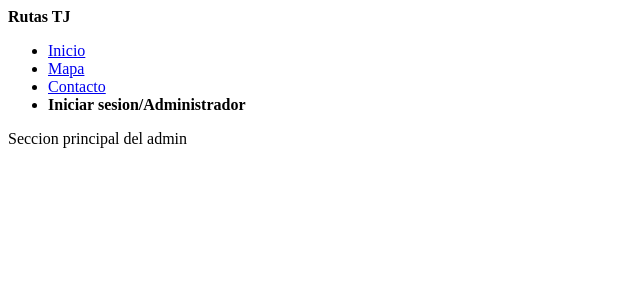
After one commit to Derian-18/BackendRutasTJ, a Django app: page /panel-admin/admin/ in a window 1280 px wide. The commit adds this page. Shown: the top 300 px of the page, without its empty margins (0-640 px from the left). Run offline with Django 5.2, Linux system fonts and the light colour scheme.

Commit message:
Se restablecio la estructura de archivos

```diff
--- a/core_rutasTJ/core_rutasTJ/urls.py
+++ b/core_rutasTJ/core_rutasTJ/urls.py
@@ -16,8 +16,11 @@ Including another URLconf
 """
 from django.contrib import admin
 from django.urls import path, include
+from panel import views
 
 urlpatterns = [
     path('admin/', admin.site.urls),
-    path('', include('panel.urls'))
+    path('', views.home, name='home'),
+    path('contacto/', views.contacto, name="contacto"),
+    path('panel-admin/', include('panel.urls'))
 ]
--- a/core_rutasTJ/panel/urls.py
+++ b/core_rutasTJ/panel/urls.py
@@ -2,6 +2,6 @@ from django.urls import path
 from . import views
 
 urlpatterns = [
-    path('', views.home, name='home'),
     path("login/", views.login_view, name="login"),
+    path('admin/',  views.admin, name="admin")
 ]
--- a/core_rutasTJ/panel/views.py
+++ b/core_rutasTJ/panel/views.py
@@ -7,6 +7,10 @@ from django.contrib.auth import authenticate, login, logout
 
 def home(request):
     return render(request, 'index.html')
+
+def contacto(request):
+    return render(request, 'contacto.html')
+
 # Iniciar sesion
 def login_view(request):
     if request.method == "POST":
@@ -17,8 +21,11 @@ def login_view(request):
 
         if user is not None:
             login(request, user)
-            return redirect("index.html")  # Cambia a tu vista principal
+            return redirect("admin")  # Cambia a tu vista principal
         else:
             messages.error(request, "Usuario o contraseña incorrectos")
 
     return render(request, "login.html")
+
+def admin(request):
+    return render(request, 'admin.html')
--- /dev/null
+++ b/core_rutasTJ/templates/admin.html
@@ -0,0 +1,30 @@
+<!DOCTYPE html>
+<html lang="en">
+<head>
+    <meta charset="UTF-8">
+    <meta name="viewport" content="width=device-width, initial-scale=1.0">
+    <title>Panel-ADMIN</title>
+</head>
+<body>
+
+    <header>
+        <nav>
+            <strong>Rutas TJ</strong>
+            <ul>
+                <li><a href="{% url 'home' %}">Inicio</a></li>
+                <li><a href="#">Mapa</a></li>
+                <li><a href="{% url 'contacto' %}">Contacto</a></li>
+                <li><strong>Iniciar sesion/Administrador</strong></a></li>
+            </ul>
+        </nav>
+    </header>
+
+    <main>
+        <p>Seccion principal del admin</p>
+    </main>
+
+    <footer>
+
+    </footer>
+</body>
+</html>
--- a/core_rutasTJ/templates/contacto.html
+++ b/core_rutasTJ/templates/contacto.html
@@ -14,7 +14,7 @@
             <ul>
                 <li><a href="{% url 'home' %}">Inicio</a></li>
                 <li><a href="#">Mapa</a></li>
-                <li><strong>Contacto</strong></li>
+                <li><strong>Contacto</strong></a></li>
                 <li><a href="{% url 'login' %}">Iniciar sesion/Administrador</a></li>
             </ul>
         </nav>
```
Also changed, not shown: core_rutasTJ/db.sqlite3.
